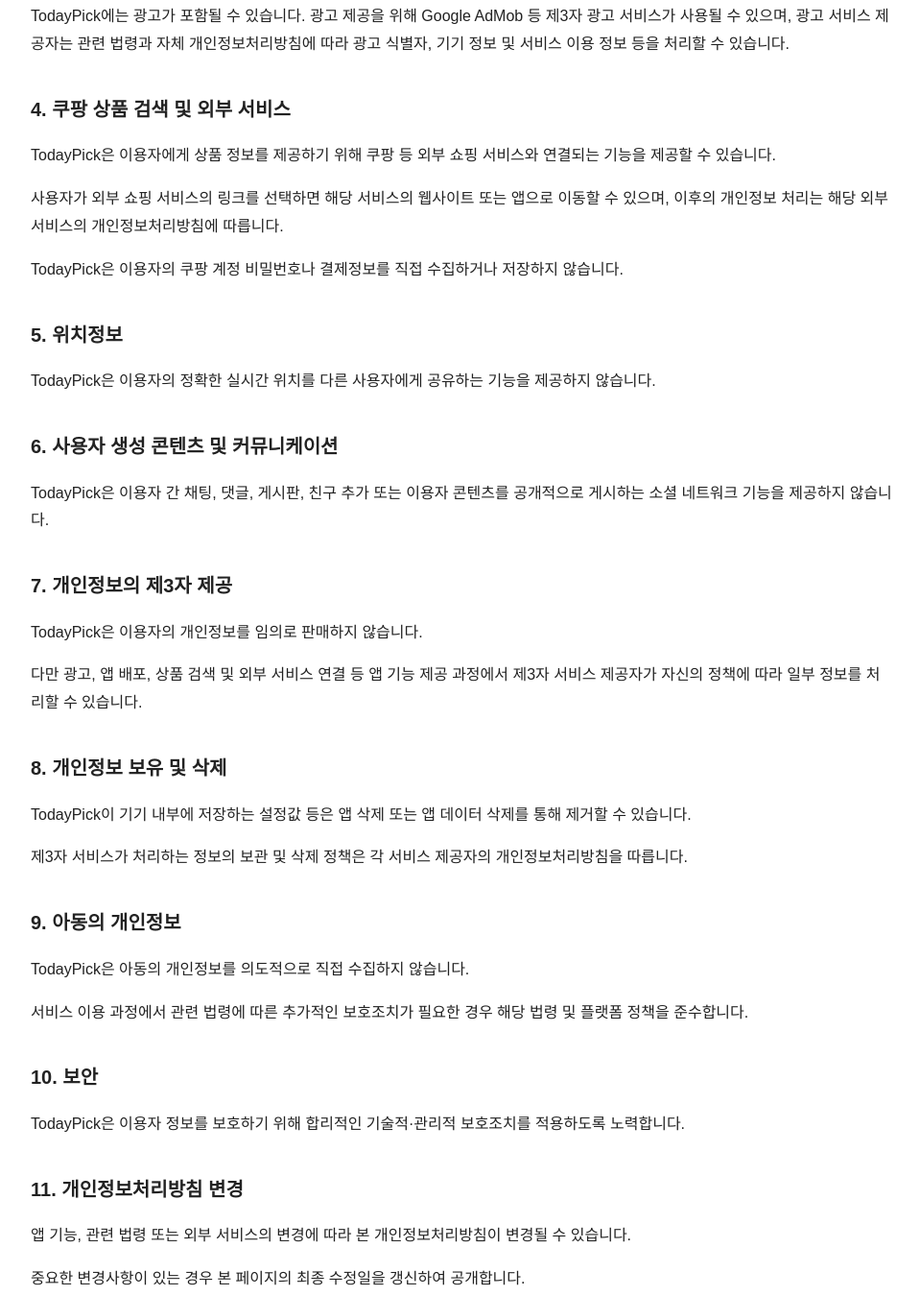
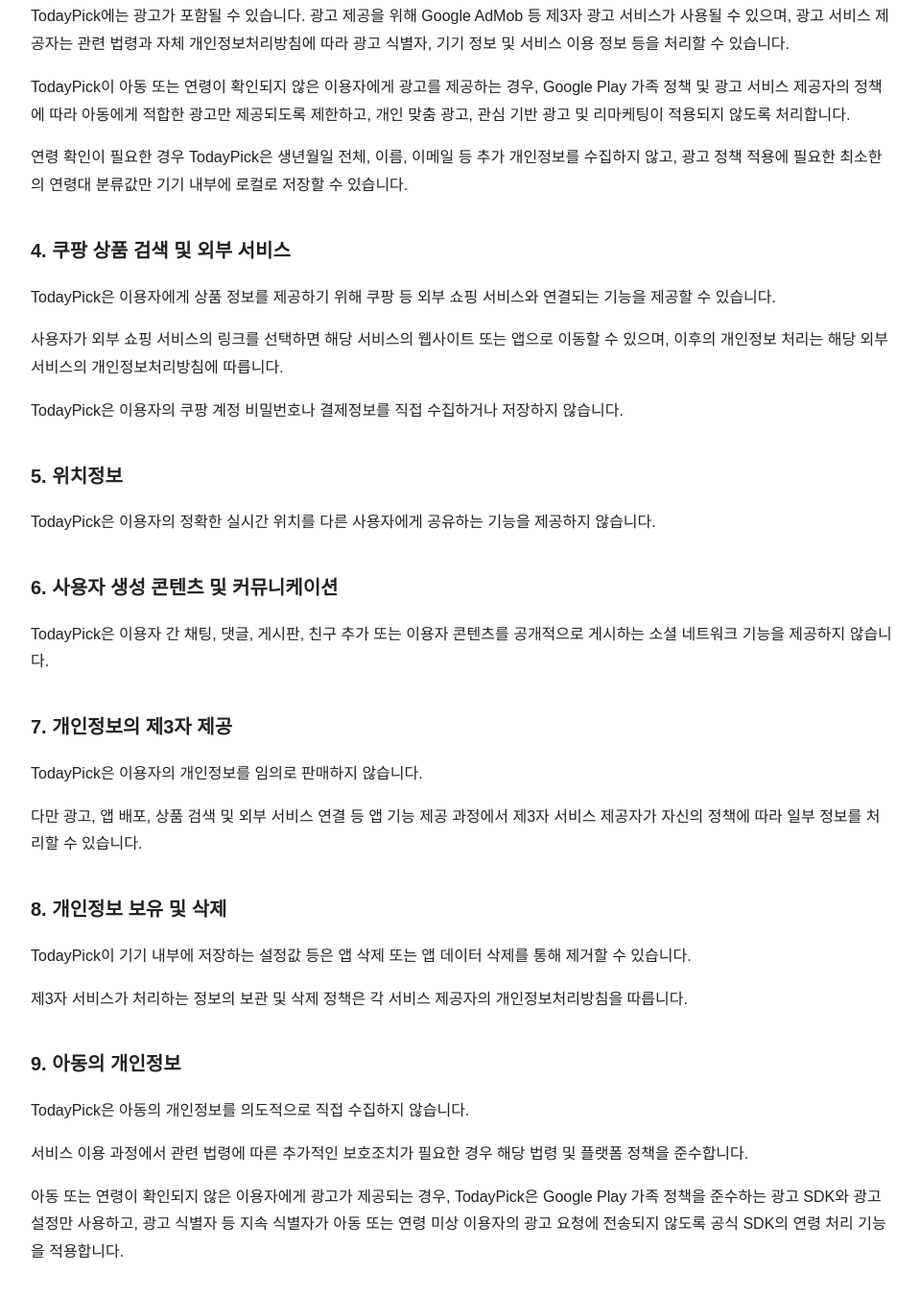
Before and after one commit to johnpark236-tech/todaypick-web, a website: page docs/privacy.html in a window 1280 px wide. Shown: the part 771-2121 px from the top of the page at 96% size, without its empty margins (158-1117 px from the left). Drawn offline with Linux system fonts and the light colour scheme.

Commit message:
docs: update families ads privacy policy

```diff
--- a/docs/privacy.html
+++ b/docs/privacy.html
@@ -37,7 +37,7 @@
 
 <p class="updated">
 시행일: 2026년 8월 31일<br>
-최종 수정일: 2026년 8월 31일
+최종 수정일: 2026년 9월 1일
 </p>
 
 <p>
@@ -84,6 +84,21 @@
 사용될 수 있으며, 광고 서비스 제공자는 관련 법령과
 자체 개인정보처리방침에 따라 광고 식별자,
 기기 정보 및 서비스 이용 정보 등을 처리할 수 있습니다.
+</p>
+
+<p>
+TodayPick이 아동 또는 연령이 확인되지 않은 이용자에게
+광고를 제공하는 경우, Google Play 가족 정책 및
+광고 서비스 제공자의 정책에 따라 아동에게 적합한 광고만
+제공되도록 제한하고, 개인 맞춤 광고, 관심 기반 광고 및
+리마케팅이 적용되지 않도록 처리합니다.
+</p>
+
+<p>
+연령 확인이 필요한 경우 TodayPick은 생년월일 전체,
+이름, 이메일 등 추가 개인정보를 수집하지 않고,
+광고 정책 적용에 필요한 최소한의 연령대 분류값만
+기기 내부에 로컬로 저장할 수 있습니다.
 </p>
 
 <h2>4. 쿠팡 상품 검색 및 외부 서비스</h2>
@@ -155,6 +170,14 @@
 필요한 경우 해당 법령 및 플랫폼 정책을 준수합니다.
 </p>
 
+<p>
+아동 또는 연령이 확인되지 않은 이용자에게 광고가 제공되는 경우,
+TodayPick은 Google Play 가족 정책을 준수하는 광고 SDK와
+광고 설정만 사용하고, 광고 식별자 등 지속 식별자가
+아동 또는 연령 미상 이용자의 광고 요청에 전송되지 않도록
+공식 SDK의 연령 처리 기능을 적용합니다.
+</p>
+
 <h2>10. 보안</h2>
 
 <p>
```
